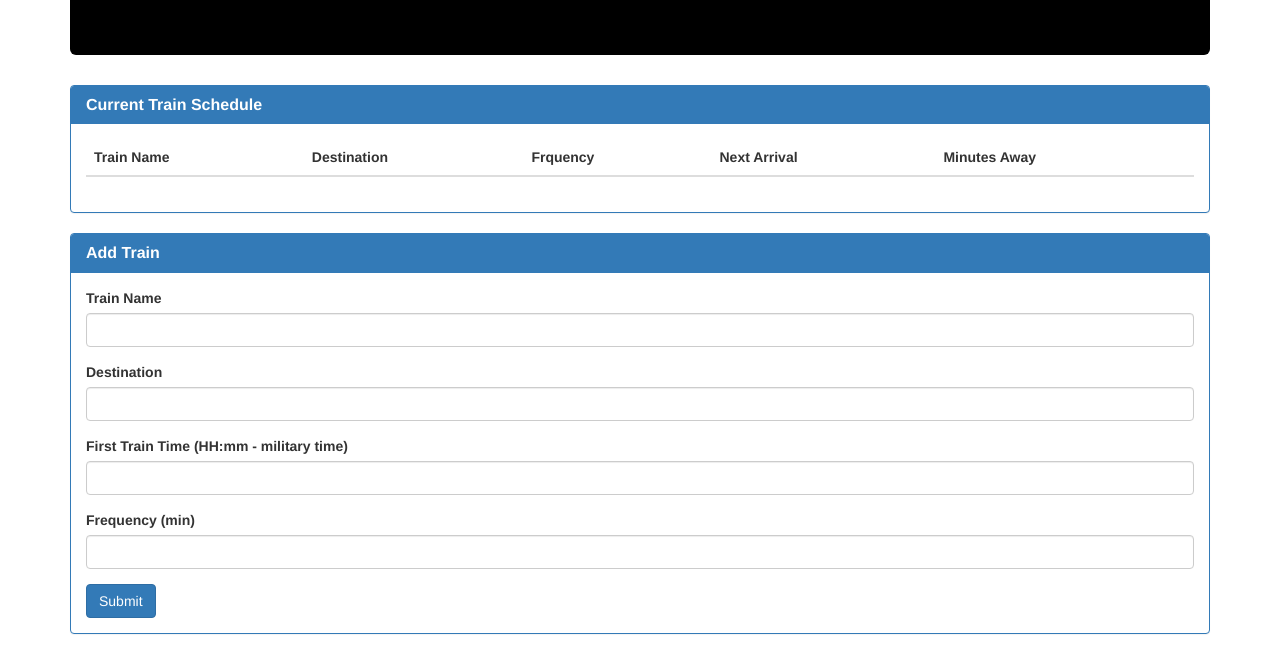
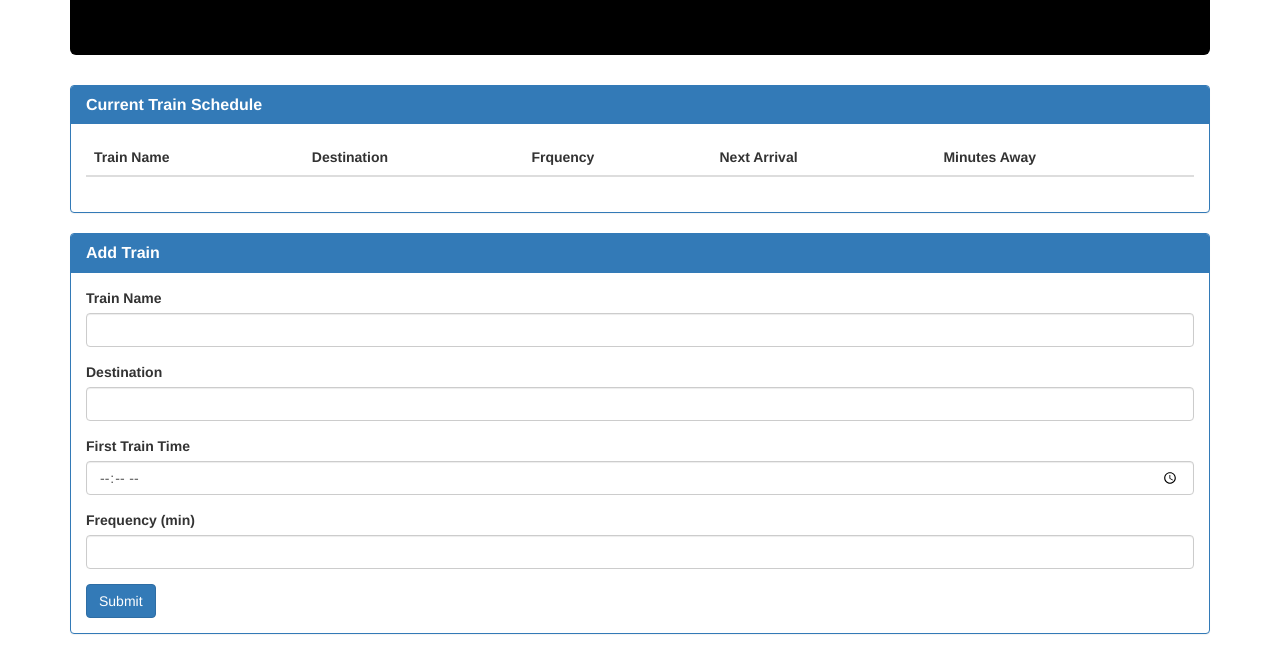
Before and after one commit to welchtr/TrainSchedule, a plain HTML site: page index.html in a window 1280 px wide. Shown: the part 187-841 px from the top of the page. Drawn offline with nearby package versions, Linux system fonts and the light colour scheme; no server answers.

Commit message:
AM PM showing. Table complete

```diff
--- a/assets/js/main.js
+++ b/assets/js/main.js
@@ -98,7 +98,7 @@ database.ref().on("child_added", function(childSnapshot) {
 
   // Next Train
   var nextTrain = moment().add(newMinutesAway, "minutes");
-  var nextArrival = moment(nextTrain).format("h:mm");
+  var nextArrival = moment(nextTrain).format("h:mm A");
   // console.log("ARRIVAL TIME: " + moment(nextTrain).format("HH:mm"));
   console.log(nextArrival);
 
--- a/index.html
+++ b/index.html
@@ -77,8 +77,8 @@
                   <input class="form-control" id="destination-input" type="text">
                 </div>
                 <div class="form-group">
-                  <label for="first-train-input">First Train Time (HH:mm - military time)</label>
-                  <input class="form-control" id="first-train-input" type="text">
+                  <label for="first-train-input">First Train Time</label>
+                  <input class="form-control" id="first-train-input" type="time">
                 </div>
                 <div class="form-group">
                   <label for="frequency-input">Frequency (min)</label>
```
